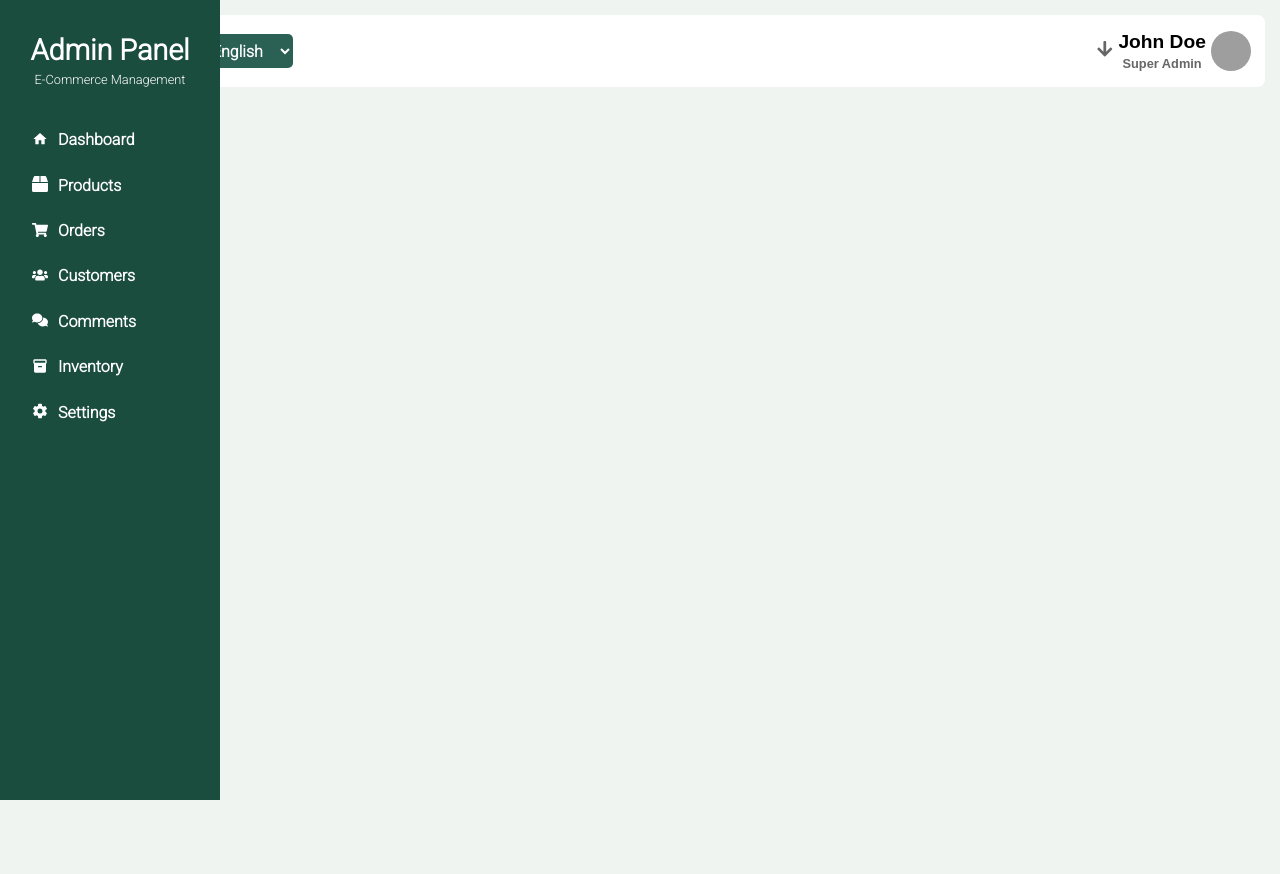
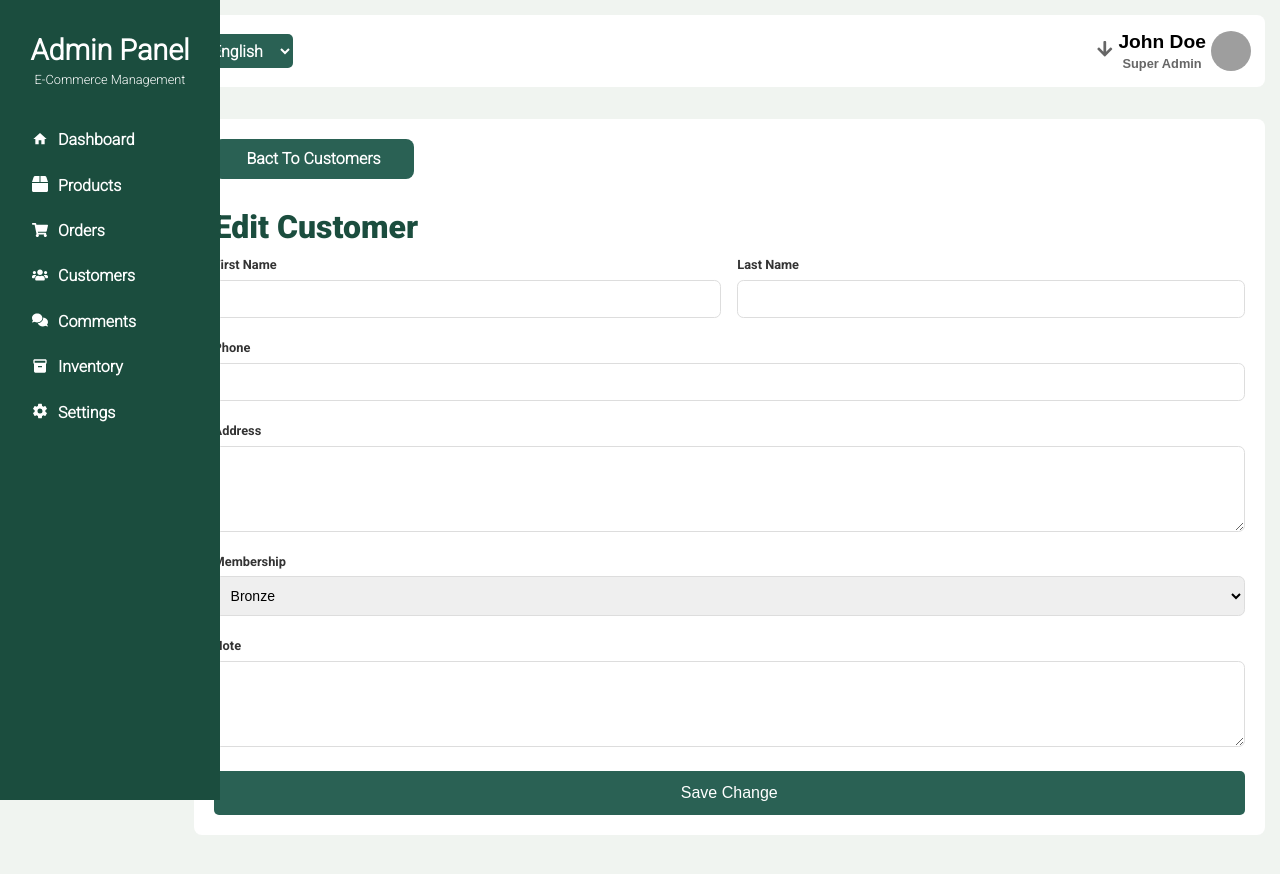
Before and after one commit to mohammadmehdidalvandii/Dashboard, a React (Vite) app in the folder frontend/dashboard/: page /EditCustomer in a window 1280 px wide. Shown: the top 874 px of the page. Before the commit the page ends 800 px from the top, so only its background shows below. Built offline with nearby package versions, Linux system fonts and the light colour scheme; grey boxes are pictures that could not be loaded.

Commit message:
created section Edit-customer

```diff
--- /dev/null
+++ b/frontend/dashboard/src/components/templates/customers/CustomerEdit/CustomerEdit.css
@@ -0,0 +1,33 @@
+.customerEdit{
+    width: 100%;
+    margin-top: 2rem;
+    margin-bottom: 4rem;
+}
+.customerEdit .btn_back{
+    width: 200px;
+    margin-bottom: 2rem;
+}
+.customerEdit_form{
+    display: block;
+}
+.customerEdit_form .form_group{
+    display: block;
+    width: 100% !important;
+}
+.customerEdit_wrapper{
+    display: flex;
+    width: 100%;
+    gap: 1rem;
+}
+/* Responsive */
+@media (max-width : 768px) {
+    .customerEdit_wrapper{
+        flex-direction: column;
+    }
+}
+@media (max-width : 576px) {
+
+}
+@media (max-width : 320px) {
+
+}
--- /dev/null
+++ b/frontend/dashboard/src/components/templates/customers/CustomerEdit/CustomerEdit.jsx
@@ -0,0 +1,51 @@
+import './CustomerEdit.css';
+import {NavLink} from 'react-router-dom'
+import { useTranslation } from 'react-i18next'
+
+function CustomerEdit() {
+        const {t} =useTranslation();
+  return (
+    <section className="customerEdit box">
+        <div>
+            <NavLink to='/Customers' className='btn link btn_back'>{t("Bact To Customers")}</NavLink>
+            <h2 className="title_header">{t("Edit Customer")}</h2>
+            <form action="#" className="customerEdit_form">
+                <div className="customerEdit_wrapper">
+                    <div className="form_group">
+                        <label>{t("First Name")}</label>
+                        <input type="text" className="form_input" />
+                    </div>
+                    <div className="form_group">
+                        <label>{t("Last Name")}</label>
+                        <input type="text" className="form_input" />
+                    </div>
+                </div>
+                <div className="form_group">
+                        <label>{t("Phone")}</label>
+                        <input type="text" className="form_input" />
+                    </div>
+                 <div className="form_group">
+                        <label>{t("Address")}</label>
+                        <textarea rows={4} className='form_input'></textarea>
+                    </div>
+                    <div className="form_group">
+                         <label>{t("Membership")}</label>
+                        <select className='form_input'>
+                            <option value="">{t("Bronze")}</option>
+                            <option value="">{t("Silver")}</option>
+                            <option value="">{t("Gold")}</option>
+                            <option value="">{t("PLatinum")}</option>
+                        </select>
+                    </div>
+                    <div className="form_group">
+                        <label>Note</label>
+                        <textarea rows={4} className='form_input'></textarea>
+                    </div>
+                    <button className="btn">{t("Save Change")}</button>
+            </form>
+        </div>
+    </section>
+  )
+}
+
+export default CustomerEdit
--- a/frontend/dashboard/src/page/EditCustomer/EditCustomer.jsx
+++ b/frontend/dashboard/src/page/EditCustomer/EditCustomer.jsx
@@ -1,9 +1,11 @@
+import CustomerEdit from '../../components/templates/customers/CustomerEdit/CustomerEdit'
 import MetaTag from '../../hook/MetaTag/MetaTag'
 
 function EditCustomer() {
   return (
     <>
     <MetaTag title='Dashboard | Edit Customer'/>
+    <CustomerEdit/>
     </>
   )
 }
```
